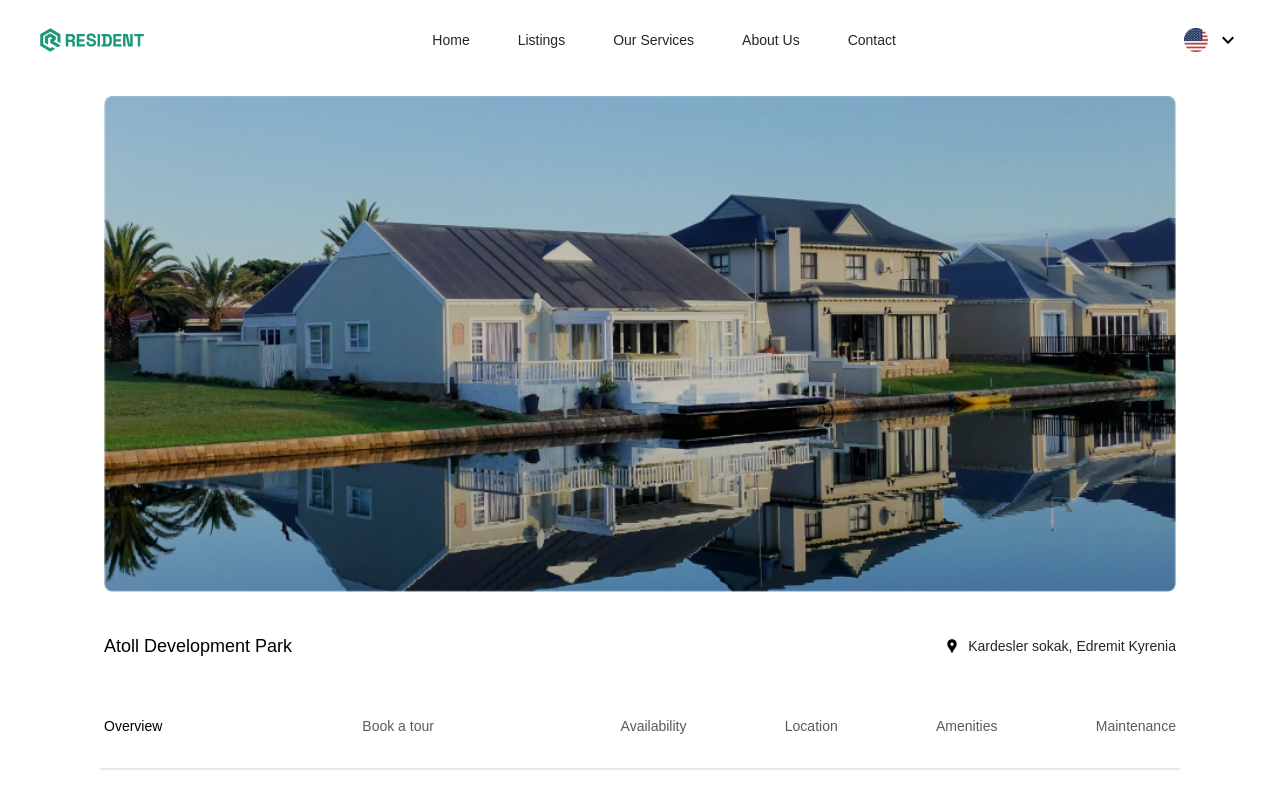
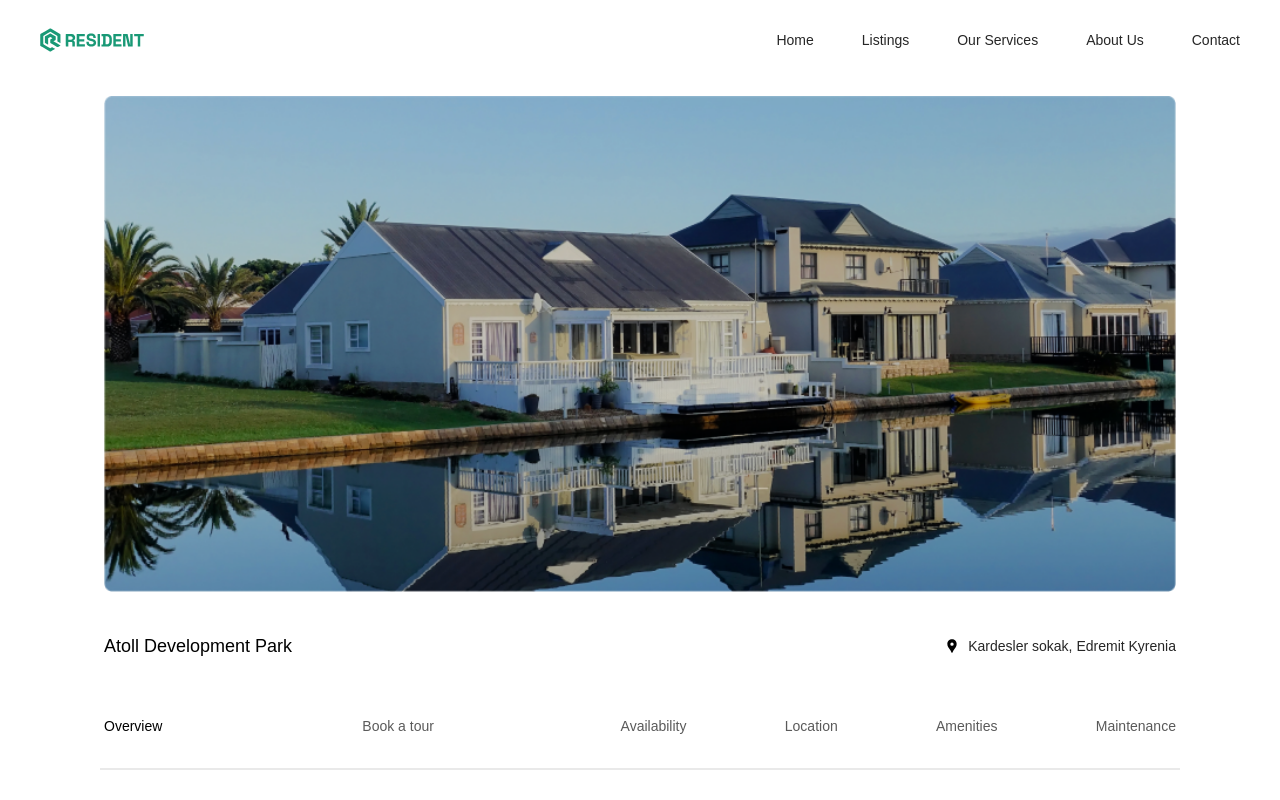
Before and after one commit to SYRYS-INVESTMENT-LTD/residence-webiste, a React (Create React App) app: page /siteinformation in a window 1280 px wide. Shown: the top 800 px of the page. Built offline with nearby package versions, Linux system fonts and the light colour scheme; a web font is replaced by a local one.

Commit message:
review4,navbar?

```diff
--- a/src/Components/Navbar.js
+++ b/src/Components/Navbar.js
@@ -13,18 +13,13 @@ function Navbar() {
 
   return (
     <div>
-      <div className="h-10 flex justify-between items-center md:p-10 py-10 px-4">
+      <div className="h-10 md:p-10 py-10 px-4 flex justify-between items-center">
         <Link to="/">
           <div>
             <img src={ricon} alt="Resident" className="h-6" />
           </div>
         </Link>
-        <div>
-          <ul
-            className={`md:flex hidden space-x-12 items-center ${
-              isMenuOpen ? "flex" : "hidden"
-            }`}
-          >
+        <div className="hidden md:flex space-x-12 items-center">
           <Link to="/">
             <div className="font-sfpromedium text-[#262626] hover:text-green-700 text-sm cursor-pointer">
               Home
@@ -35,18 +30,17 @@ function Navbar() {
               Listings
             </div>
           </Link>
-            <li className="font-sfpromedium text-[#262626] hover:text-green-700 text-sm cursor-pointer">
+          <div className="font-sfpromedium text-[#262626] hover:text-green-700 text-sm cursor-pointer">
             Our Services
-            </li>
-            <li className="font-sfpromedium text-[#262626] hover:text-green-700 text-sm cursor-pointer">
+          </div>
+          <div className="font-sfpromedium text-[#262626] hover:text-green-700 text-sm cursor-pointer">
             About Us
-            </li>
-            <li className="font-sfpromedium text-[#262626] hover:text-green-700 text-sm cursor-pointer">
+          </div>
+          <div className="font-sfpromedium text-[#262626] hover:text-green-700 text-sm cursor-pointer">
             Contact
-            </li>
-          </ul>
           </div>
-        <div className="flex items-center space-x-4">
+        </div>
+        <div className="flex items-center space-x-4 md:hidden">
           <div
             className="flex items-center space-x-2 cursor-pointer"
             onClick={handleMenuToggle}
@@ -57,11 +51,35 @@ function Navbar() {
 
           <MdOutlineMenu
             size={24}
-            className="md:hidden cursor-pointer"
+            className="cursor-pointer"
             onClick={handleMenuToggle}
           />
         </div>
       </div>
+      {/* Mobile menu */}
+      {isMenuOpen && (
+        <div className="md:hidden bg-[#0a192f] text-gray-300 flex flex-col items-center space-y-4 py-4 left-0 " >
+          <Link to="/">
+            <div className="font-sfpromedium text-[#262626] hover:text-green-700 text-sm cursor-pointer">
+              Home
+            </div>
+          </Link>
+          <Link to="/listings">
+            <div className="font-sfpromedium text-[#262626] hover:text-green-700 text-sm cursor-pointer">
+              Listings
+            </div>
+          </Link>
+          <div className="font-sfpromedium text-[#262626] hover:text-green-700 text-sm cursor-pointer">
+            Our Services
+          </div>
+          <div className="font-sfpromedium text-[#262626] hover:text-green-700 text-sm cursor-pointer">
+            About Us
+          </div>
+          <div className="font-sfpromedium text-[#262626] hover:text-green-700 text-sm cursor-pointer">
+            Contact
+          </div>
+        </div>
+      )}
     </div>
   );
 }
```
Lines whose indentation alone changed are shown as unchanged.
